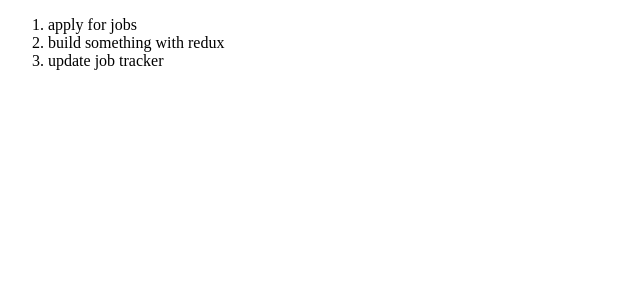
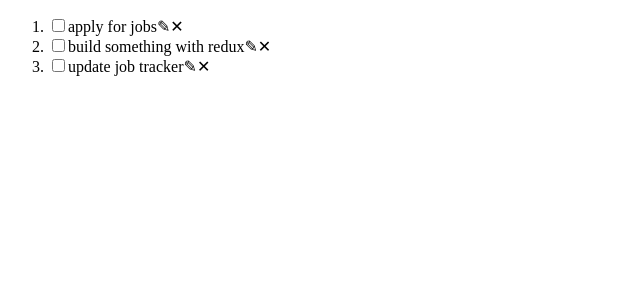
Before and after one commit to rthai/todo-list, a React app: page / in a window 1280 px wide. Shown: the top 300 px of the page, without its empty margins (0-640 px from the left). Built offline with nearby package versions, Linux system fonts and the light colour scheme.

Commit message:
change to stateful component

```diff
--- a/src/components/Todo.js
+++ b/src/components/Todo.js
@@ -1,7 +1,49 @@
-import React from 'react';
+import React, { Component } from 'react';
 
-const Todo = (props) => (
-  <li>{props.todo.todo}</li>
-)
+// when pencil is clicked, change li class name to editing
+export default class Todo extends Component {
+  state = {
+    editing: false,
+  }
 
-export default Todo;
+
+
+  render() {
+    return (
+      <li className="">
+      <input type="checkbox"/>
+      <label>{this.props.todo.todo}</label>
+      <a className="update-todo"
+        /** onClick={() => this.props.updateTodo(this.props.index, todo)}**/>
+        ✎
+      </a>
+      <a
+        className="remove-todo"
+        onClick={() => this.props.removeTodo(this.props.index)}>
+        ✕
+      </a>
+      {/* <input className="edit"/> */}
+    </li>
+    )
+  }
+}
+
+
+// const Todo = (props) => (
+//   <li className="">
+//     <input type="checkbox"/>
+//     <label>{props.todo.todo}</label>
+//     <a className="update-todo"
+//       onClick={() => props.updateTodo(props.index, todo)}>
+//       ✎
+//     </a>
+//     <a
+//       className="remove-todo"
+//       onClick={() => props.removeTodo(props.index)}>
+//       x
+//     </a>
+//     <input className="edit"/>
+//   </li>
+// )
+
+// export default Todo;
```
